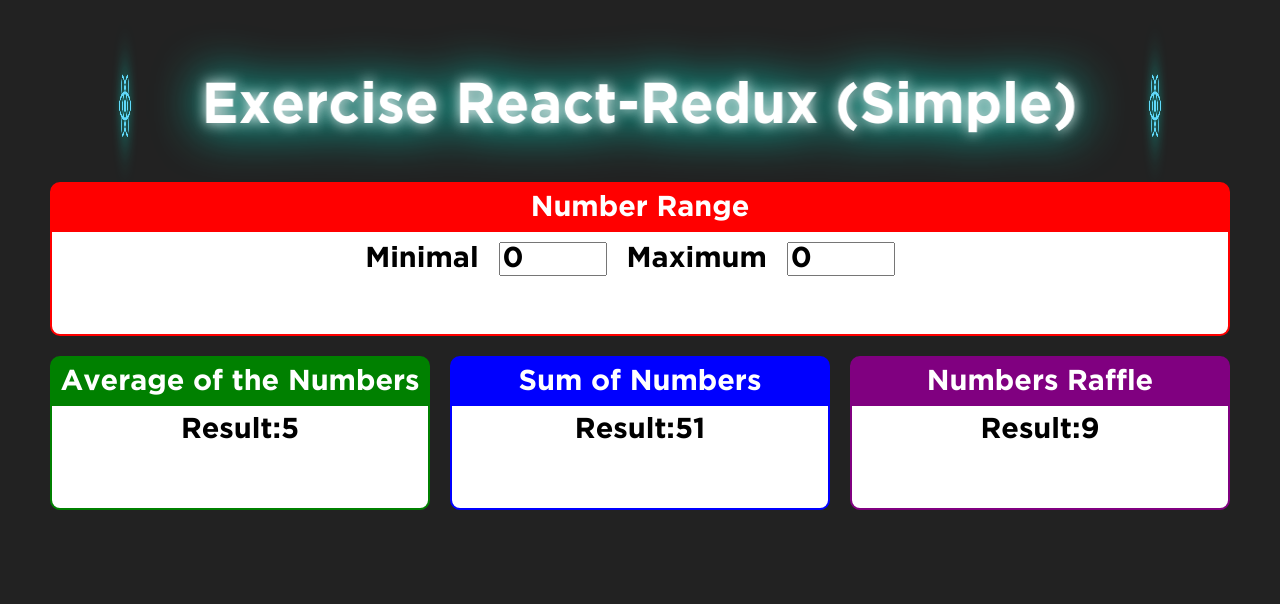
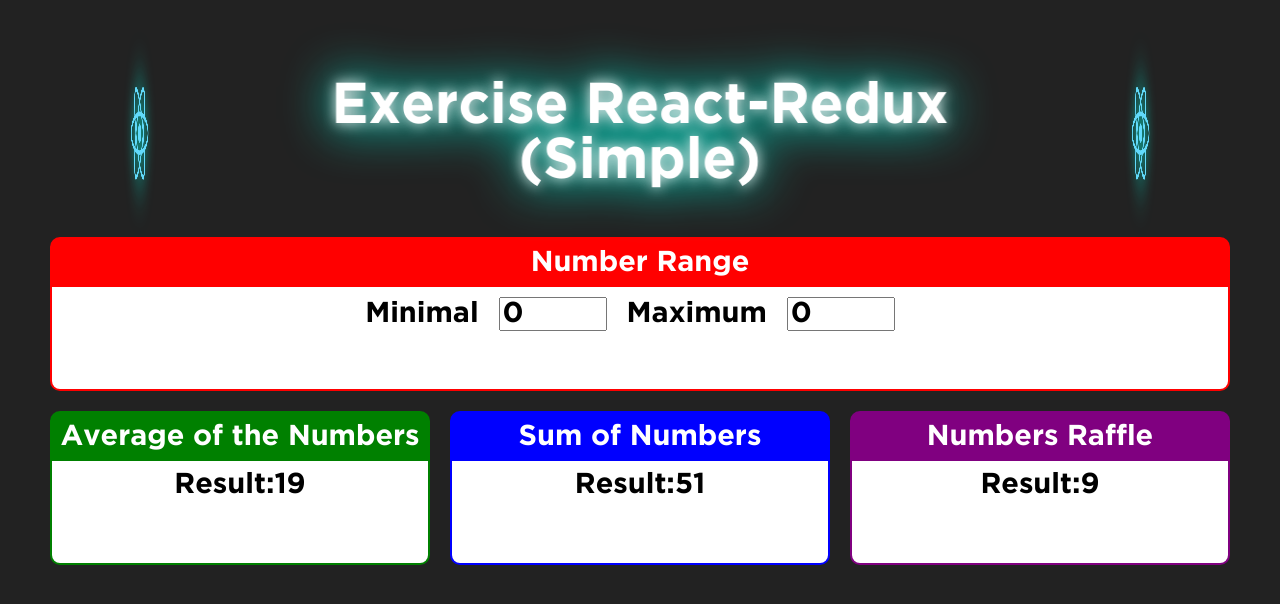
Before and after one commit to galenomoon/ReactRedux, a React (Create React App) app: page / in a window 1280 px wide. Shown: the top 604 px of the page. Built offline with nearby package versions, Linux system fonts and the light colour scheme.

Commit message:
Connecting Components using Redux - Average of the Numbers

```diff
--- a/src/App.css
+++ b/src/App.css
@@ -21,7 +21,9 @@ h1 {
 
 .App-logo {
   display: flex;
-  width: 10%;
+  width: 14vw;
+  padding-left:10px;
+  padding-right:10px;
   animation: light 2.5s alternate infinite;
 }
 
@@ -38,6 +40,5 @@ h1 {
     text-shadow: 0px 0px 15px rgb(255, 255, 255);
     transform:scale(1.1);
     transform:rotateY(0deg);
-    transform:rotateX(0deg);
   }
 }
--- a/src/components/Media.jsx
+++ b/src/components/Media.jsx
@@ -1,15 +1,27 @@
 import React from 'react'
+import { connect } from 'react-redux' //Connect component to state of application
 import Card from './Card'
 
-export default props=>{
+function Media(props) {
+    const { min, max } = props
     return (
         <Card title="Average of the Numbers" color='green'>
             <div>
                 <span>
                     <span>Result:</span>
-        <strong>5</strong>
+                    <strong>{(max + min) / 2}</strong>
                 </span>
             </div>
         </Card>
     )
 }
+
+//Mapping states of applications and sending to props
+function mapStateToProps(state) {
+    return { //Calling reducer's states
+        min: state.numbers.min,
+        max: state.numbers.max,
+    }
+}
+
+export default connect(mapStateToProps)(Media)
--- a/src/store/storeConfig.js
+++ b/src/store/storeConfig.js
@@ -4,8 +4,8 @@ const reducers = combineReducers({//Setting States
   numbers: function (state, action) {
     console.log(state, " ", action);
     return {
-      min: 1,
-      max: 10,
+      min: 7,
+      max: 31,
     };
   },
   name: function (state, action) {
```
Lines whose indentation alone changed are shown as unchanged.
